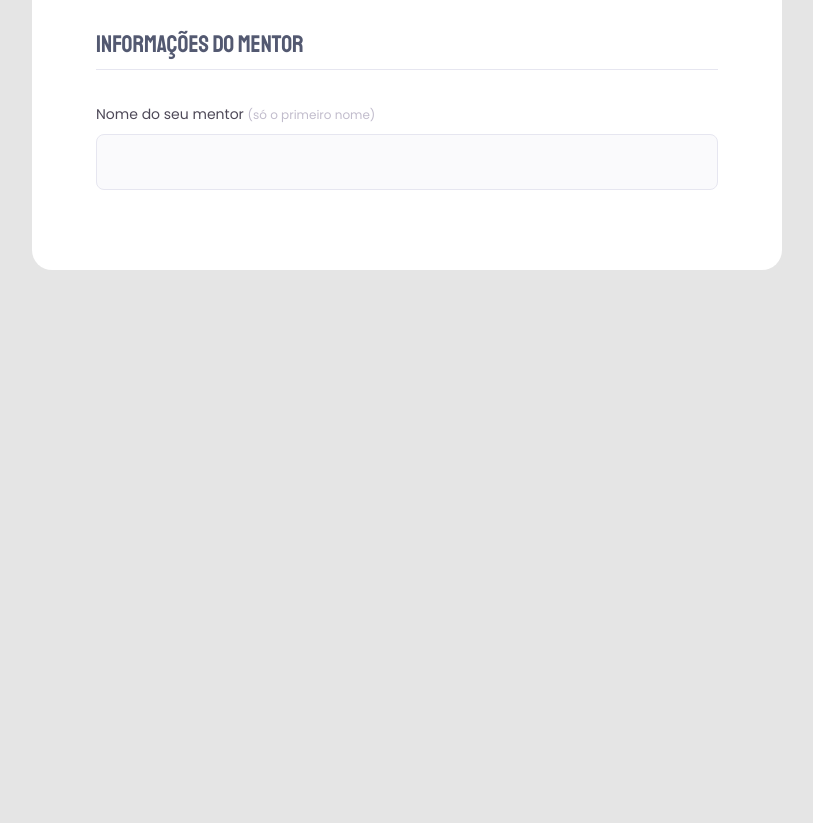
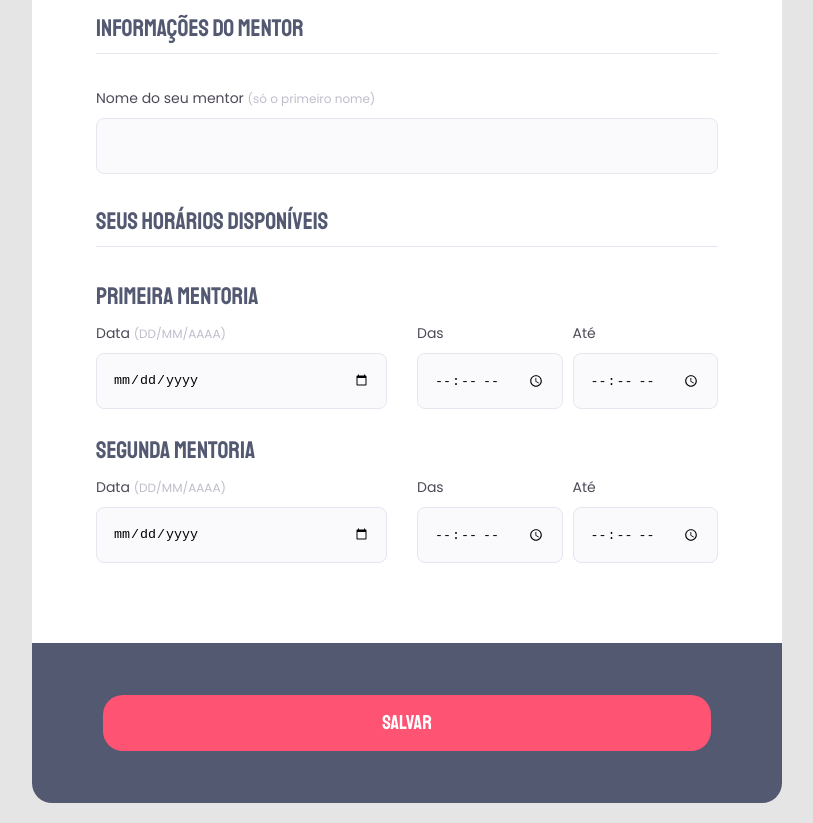
Before and after one commit to elinardoamorim/explorer-formulario-projeto03, a plain HTML site: page index.html in a window 1280 px wide. Shown: the part 788-1611 px from the top of the page, without its empty margins (233-1046 px from the left). Before the commit the page ends 1058 px from the top, so only its background shows below. Drawn offline with Linux system fonts and the light colour scheme.

Commit message:
ultimos ajustes no projeto de agendamento de mentoria.

```diff
--- a/index.html
+++ b/index.html
@@ -18,7 +18,7 @@
       <h1>Mentoria</h1>
       <p>Preencha o formulário abaixo para agendar a sua mentoria</p>
     </header>
-    <form>
+    <form id="form-agender-mentorshipt">
       <fieldset>
         <div class="fieldset-wrapper">
           <legend>Informações pessoais</legend>
@@ -59,7 +59,56 @@
           </div>
         </div>
       </fieldset>
+
+      <fieldset>
+        <div class="fieldset-wrapper">
+          <legend>Seus horários disponíveis</legend>
+          <h2>Primeira mentoria</h2>
+          <div class="col-3">
+            <div class="input-wrapper">
+              <label for="date">Data <span>(DD/MM/AAAA)</span></label>
+              <input type="date" id="date">
+            </div>
+
+            <div class="input-wrapper">
+              <label for="begin">Das</label>
+              <input type="time" id="begin">
+            </div>
+
+            <div class="input-wrapper">
+              <label for="end">Até</span></label>
+              <input type="time" id="end">
+            </div>
+          </div>
+
+          <h2>Segunda mentoria</h2>
+          <div class="col-3">
+            <div class="input-wrapper">
+              <label for="date">Data <span>(DD/MM/AAAA)</span></label>
+              <input type="date" id="date">
+            </div>
+
+            <div class="input-wrapper">
+              <label for="begin">Das</label>
+              <input type="time" id="begin">
+            </div>
+
+            <div class="input-wrapper">
+              <label for="end">Até</span></label>
+              <input type="time" id="end">
+            </div>
+          </div>
+
+        </div>
+      </fieldset>
     </form>
+    <footer>
+      <input
+      class="button"
+      type="submit"
+      form="form-agender-mentorshipt"
+      value="Salvar">
+    </footer>
   </div>
 </body>
 </html>
--- a/style.css
+++ b/style.css
@@ -33,6 +33,7 @@ header {
 
 header h1 {
   font-family: 'Staatliches', sans-serif;
+  font-weight: 400;
   font-size: 48px;
   line-height: 60px;
   color: #FFFFFF;
@@ -49,13 +50,13 @@ form {
   background: #FFFFFF;
   min-height: 300px;
   margin-top: 58px;
-  border-radius: 20px;
+  border-radius: 20px 20px 0 0;
 
   padding: 64px;
 
   display: flex;
   flex-direction: column;
-  gap: 30px;
+  gap: 14px;
 }
 
 fieldset {
@@ -64,6 +65,7 @@ fieldset {
 
 .fieldset-wrapper legend {
   font-family: 'Staatliches', sans-serif;
+  font-weight: 400;
   color: #535971;
   font-size: 24px;
   line-height: 34px;
@@ -114,5 +116,62 @@ fieldset {
   width: 100%;
 
   padding: 0 16px;
+}
 
+.fieldset-wrapper h2 {
+  font-family: 'Staatliches', sans-serif;
+  font-weight: 400;
+  font-size: 20;
+  line-height: 34px;
+  color: #535971;
+  margin-bottom: 8px;
+  margin-top: 8px;
 }
+
+.fieldset-wrapper .col-3 {
+  display: flex;
+  gap: 10px;
+}
+
+.fieldset-wrapper .col-3 > div:nth-child(1){
+  width: 50%;
+  margin-right: 20px;
+}
+
+.fieldset-wrapper .col-3 > div {
+  width: 25%;
+}
+
+footer {
+  width: 750px;
+  height: 160px;
+  background: #535971;
+  border-radius: 0 0 20px 20px;
+
+  display: flex;
+  flex-direction: column;
+  justify-content: center;
+
+  margin-bottom: 20px;
+}
+
+footer input {
+  font-family: 'Staatliches', sans-serif;
+  font-weight: 400;
+  font-size: 20px;
+  line-height: 26px;
+  color: #FFFFFF;
+
+  width: 608px;
+  height: 56px;
+  background: #FF5374;
+  border: 0;
+  border-radius: 20px;
+
+  margin: auto;
+}
+
+footer input:hover {
+  background: #be324e;
+  cursor: pointer;
+}
```
